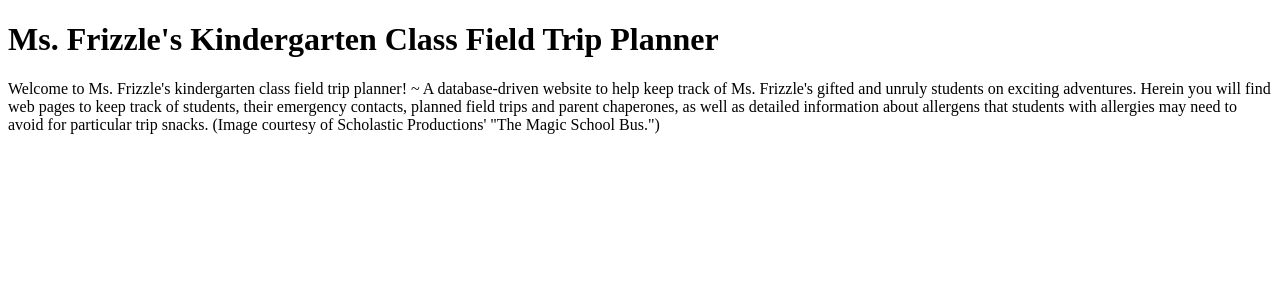
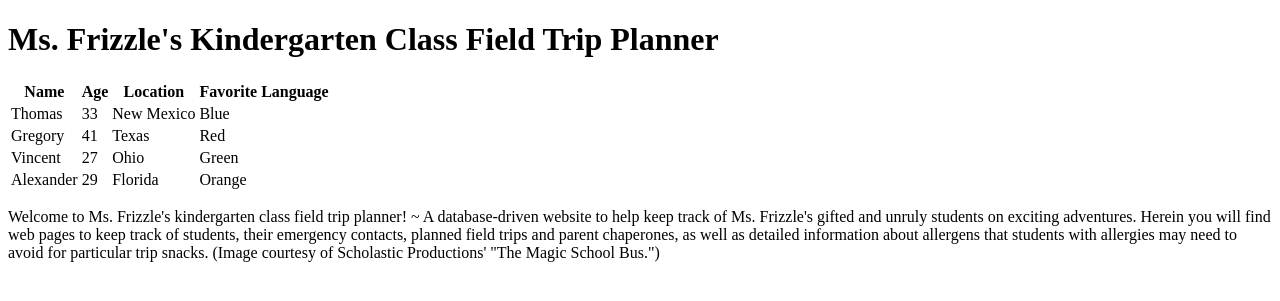
Before and after one commit to jessa9000/fieldtrip-planner, a Flask app: page / in a window 1280 px wide. Shown: the top 301 px of the page. Run offline with Flask 2, Linux system fonts and the light colour scheme; some libraries are stand-ins or nearby versions.

Commit message:
Finished with Step 4 of starter app (dummy data included, will delete in the next step)

```diff
--- a/app.py
+++ b/app.py
@@ -5,11 +5,38 @@ import os
 
 app = Flask(__name__)
 
+people_from_app_py = [
+{
+    "name": "Thomas",
+    "age": 33,
+    "location": "New Mexico",
+    "favorite_color": "Blue"
+},
+{
+    "name": "Gregory",
+    "age": 41,
+    "location": "Texas",
+    "favorite_color": "Red"
+},
+{
+    "name": "Vincent",
+    "age": 27,
+    "location": "Ohio",
+    "favorite_color": "Green"
+},
+{
+    "name": "Alexander",
+    "age": 29,
+    "location": "Florida",
+    "favorite_color": "Orange"
+}
+]
+
 # Routes
 
 @app.route('/')
 def root():
-    return render_template("main.j2")
+    return render_template("main.j2", people=people_from_app_py)
 
 # Listener
 
--- a/templates/main.j2
+++ b/templates/main.j2
@@ -10,6 +10,26 @@
 
 
 	<h1>Ms. Frizzle's Kindergarten Class Field Trip Planner</h1>
+
+<table>
+    <thead>
+    <tr>
+        <th>Name</th>
+        <th>Age</th>
+        <th>Location</th>
+        <th>Favorite Language</th>
+    </tr>
+    <tbody>
+    {% for item in people %}
+    <tr>
+        <td>{{item['name']}}</td>
+        <td>{{item['age']}}</td>
+        <td>{{item['location']}}</td>
+        <td>{{item['favorite_color']}}</td>
+    </tr>
+    {% endfor %}
+    </table>
+
 
 	<p class="wide-center">
 		Welcome to Ms. Frizzle's kindergarten class field trip planner! ~ A database-driven website to help keep track
```
